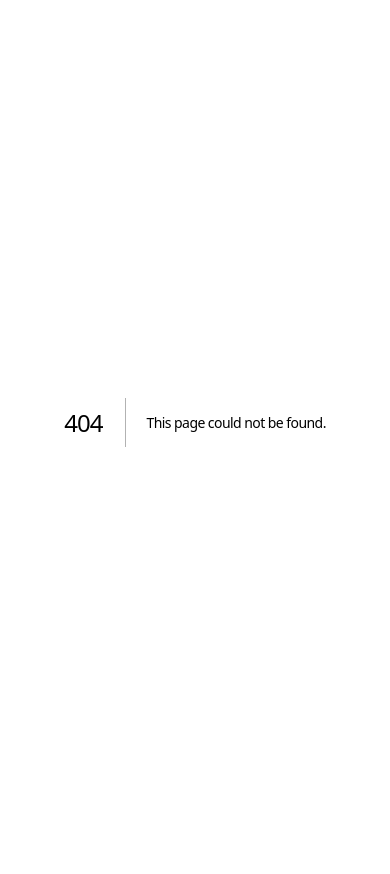
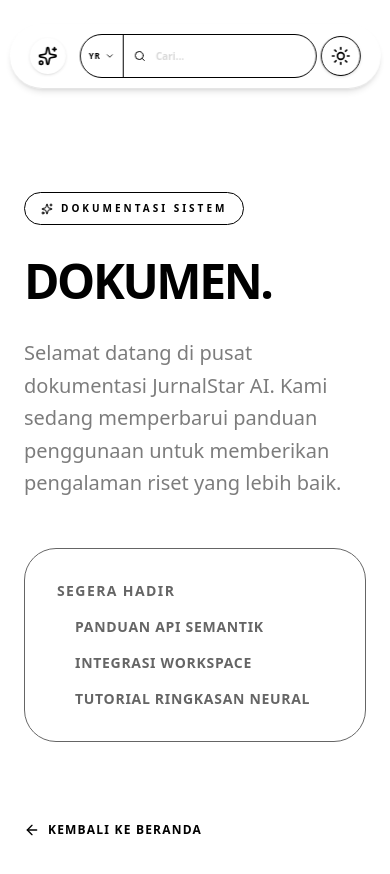
Before and after one commit to FikriBintangx/JURNALKU, a Next.js app: page /docs in a window 390 px wide. Before the commit this address had no page. Shown: the top 874 px of the page. Before the commit the page ends 844 px from the top, so only its background shows below. Built offline with nearby package versions, Linux system fonts and the light colour scheme; no server answers.

Commit message:
feat: optimize responsive UI for mobile, fix 404 docs/terms/privacy pages, and enhance year filtering logic

```diff
--- /dev/null
+++ b/src/app/docs/page.tsx
@@ -0,0 +1,42 @@
+'use client';
+
+import Link from 'next/link';
+import { Sparkles, ArrowLeft } from 'lucide-react';
+import Navbar from '@/components/Navbar';
+
+export default function DocsPage() {
+  return (
+    <main className="min-h-screen bg-background text-foreground font-sans">
+      <Navbar />
+      <div className="max-w-4xl mx-auto pt-48 px-6 pb-24">
+        <div className="space-y-8">
+          <div className="inline-flex items-center space-x-2 bg-muted/50 border border-border px-4 py-2 rounded-full text-[10px] font-black uppercase tracking-[0.3em] text-muted-foreground">
+            <Sparkles className="w-3 h-3 text-primary" />
+            <span>Dokumentasi Sistem</span>
+          </div>
+
+          <h1 className="text-5xl md:text-7xl font-black tracking-tighter uppercase">Dokumen.</h1>
+
+          <div className="prose prose-invert max-w-none opacity-60">
+            <p className="text-xl font-medium leading-relaxed">
+              Selamat datang di pusat dokumentasi JurnalStar AI. Kami sedang memperbarui panduan penggunaan untuk memberikan pengalaman riset yang lebih baik.
+            </p>
+            <div className="mt-12 p-8 border border-border rounded-[2rem] bg-muted/20">
+              <h3 className="text-foreground font-black uppercase tracking-widest text-sm mb-4">Segera Hadir</h3>
+              <ul className="space-y-4 text-sm font-bold uppercase tracking-wider list-none p-0">
+                <li className="flex items-center gap-3"><div className="w-1.5 h-1.5 bg-primary rounded-full" /> Panduan API Semantik</li>
+                <li className="flex items-center gap-3"><div className="w-1.5 h-1.5 bg-primary rounded-full" /> Integrasi Workspace</li>
+                <li className="flex items-center gap-3"><div className="w-1.5 h-1.5 bg-primary rounded-full" /> Tutorial Ringkasan Neural</li>
+              </ul>
+            </div>
+          </div>
+
+          <Link href="/" className="inline-flex items-center gap-2 text-xs font-black uppercase tracking-widest hover:text-primary transition-colors mt-12">
+            <ArrowLeft className="w-4 h-4" />
+            <span>Kembali ke Beranda</span>
+          </Link>
+        </div>
+      </div>
+    </main>
+  );
+}
--- a/src/app/page.tsx
+++ b/src/app/page.tsx
@@ -26,7 +26,7 @@
   const handleSearch = (e: React.FormEvent) => {
     e.preventDefault();
     if (query.trim()) {
-      const yearParam = selectedYear ? `&yearStart=${selectedYear}` : '';
+      const yearParam = selectedYear ? `&yearStart=${selectedYear}&sortBy=year` : '';
       router.push(`/search?q=${encodeURIComponent(query)}${yearParam}`);
     }
   };
@@ -112,15 +112,15 @@
                   }}
                   onChange={(e) => setQuery(e.target.value)}
                   placeholder="APA YANG INGIN ANDA TEMUKAN HARI INI?"
-                  className="flex-grow bg-transparent border-none outline-none text-base md:text-3xl font-black text-foreground placeholder:text-foreground/20 py-3 md:py-6 min-w-0 uppercase tracking-tighter"
+                  className="flex-grow bg-transparent border-none outline-none text-[10px] sm:text-base md:text-3xl font-black text-foreground placeholder:text-foreground/20 py-3 md:py-6 min-w-0 uppercase tracking-tighter"
                 />
-                <div className="hidden sm:flex items-center gap-2 px-6 border-l border-foreground/10 h-14 my-auto">
+                <div className="flex items-center gap-1 sm:gap-2 px-2 sm:px-6 border-l border-foreground/10 h-10 sm:h-14 my-auto">
                   <select
                     value={selectedYear}
                     onChange={(e) => setSelectedYear(e.target.value)}
-                    className="bg-transparent text-[11px] font-black uppercase tracking-[0.25em] outline-none cursor-pointer pr-2 text-foreground appearance-none"
+                    className="bg-transparent text-[8px] sm:text-[11px] font-black uppercase tracking-[0.15em] sm:tracking-[0.25em] outline-none cursor-pointer pr-1 sm:pr-2 text-foreground appearance-none"
                   >
-                    <option value="" className="bg-background text-foreground">ALL TIME</option>
+                    <option value="" className="bg-background text-foreground">TAHUN</option>
                     <option value="2026" className="bg-background text-foreground">2026</option>
                     <option value="2025" className="bg-background text-foreground">2025</option>
                     <option value="2020" className="bg-background text-foreground">LAST 5Y</option>
--- /dev/null
+++ b/src/app/privacy/page.tsx
@@ -0,0 +1,48 @@
+'use client';
+
+import Link from 'next/link';
+import { Sparkles, ArrowLeft } from 'lucide-react';
+import Navbar from '@/components/Navbar';
+
+export default function PrivacyPage() {
+  return (
+    <main className="min-h-screen bg-background text-foreground font-sans">
+      <Navbar />
+      <div className="max-w-4xl mx-auto pt-48 px-6 pb-24">
+        <div className="space-y-8">
+          <div className="inline-flex items-center space-x-2 bg-muted/50 border border-border px-4 py-2 rounded-full text-[10px] font-black uppercase tracking-[0.3em] text-muted-foreground">
+            <Sparkles className="w-3 h-3 text-primary" />
+            <span>Keamanan Data</span>
+          </div>
+
+          <h1 className="text-5xl md:text-7xl font-black tracking-tighter uppercase">Privasi.</h1>
+
+          <div className="prose prose-invert max-w-none opacity-60">
+            <p className="text-xl font-medium leading-relaxed">
+              Kebijakan Privasi JurnalStar AI dalam melindungi data riset Anda.
+            </p>
+            <div className="mt-12 space-y-12">
+              <section>
+                <h3 className="text-foreground font-black uppercase tracking-widest text-sm mb-4">1. Data yang Kami Kumpulkan</h3>
+                <p className="text-sm font-bold leading-relaxed">
+                  Kami mengumpulkan query pencarian untuk meningkatkan akurasi AI. Data identitas personal hanya disimpan jika Anda mendaftar akun untuk Workspace.
+                </p>
+              </section>
+              <section>
+                <h3 className="text-foreground font-black uppercase tracking-widest text-sm mb-4">2. Keamanan Riset</h3>
+                <p className="text-sm font-bold leading-relaxed">
+                  Semua bookmark dan history pencarian dalam Workspace bersifat privat dan tidak akan dibagikan kepada pihak ketiga.
+                </p>
+              </section>
+            </div>
+          </div>
+
+          <Link href="/" className="inline-flex items-center gap-2 text-xs font-black uppercase tracking-widest hover:text-primary transition-colors mt-12">
+            <ArrowLeft className="w-4 h-4" />
+            <span>Kembali ke Beranda</span>
+          </Link>
+        </div>
+      </div>
+    </main>
+  );
+}
--- a/src/app/search/page.tsx
+++ b/src/app/search/page.tsx
@@ -31,12 +31,12 @@
   const provider = (searchParams.get('provider') as 'default' | 'googlescholar') || 'default';
   const [isFilterOpen, setIsFilterOpen] = useState(false);
   const [filters, setFilters] = useState<SearchFilters>({
-    yearStart: 1900,
-    yearEnd: new Date().getFullYear(),
-    openAccess: false,
-    hasPdf: false,
-    minCitations: 0,
-    sortBy: 'relevance'
+    yearStart: searchParams.get('yearStart') ? parseInt(searchParams.get('yearStart')!) : 1900,
+    yearEnd: searchParams.get('yearEnd') ? parseInt(searchParams.get('yearEnd')!) : new Date().getFullYear(),
+    openAccess: searchParams.get('openAccess') === 'true',
+    hasPdf: searchParams.get('hasPdf') === 'true',
+    minCitations: searchParams.get('minCitations') ? parseInt(searchParams.get('minCitations')!) : 0,
+    sortBy: (searchParams.get('sortBy') as any) || 'relevance'
   });
 
   const observer = useRef<IntersectionObserver | null>(null);
--- /dev/null
+++ b/src/app/terms/page.tsx
@@ -0,0 +1,48 @@
+'use client';
+
+import Link from 'next/link';
+import { Sparkles, ArrowLeft } from 'lucide-react';
+import Navbar from '@/components/Navbar';
+
+export default function TermsPage() {
+  return (
+    <main className="min-h-screen bg-background text-foreground font-sans">
+      <Navbar />
+      <div className="max-w-4xl mx-auto pt-48 px-6 pb-24">
+        <div className="space-y-8">
+          <div className="inline-flex items-center space-x-2 bg-muted/50 border border-border px-4 py-2 rounded-full text-[10px] font-black uppercase tracking-[0.3em] text-muted-foreground">
+            <Sparkles className="w-3 h-3 text-primary" />
+            <span>Legal & Kebijakan</span>
+          </div>
+
+          <h1 className="text-5xl md:text-7xl font-black tracking-tighter uppercase">Syarat.</h1>
+
+          <div className="prose prose-invert max-w-none opacity-60">
+            <p className="text-xl font-medium leading-relaxed">
+              Syarat dan Ketentuan Penggunaan Layanan JurnalStar AI.
+            </p>
+            <div className="mt-12 space-y-12">
+              <section>
+                <h3 className="text-foreground font-black uppercase tracking-widest text-sm mb-4">1. Penggunaan Layanan</h3>
+                <p className="text-sm font-bold leading-relaxed">
+                  Layanan ini disediakan untuk tujuan riset akademis dan personal. Penggunaan bot atau scraping otomatis tanpa izin tertulis dilarang keras untuk menjaga integritas provider data kami.
+                </p>
+              </section>
+              <section>
+                <h3 className="text-foreground font-black uppercase tracking-widest text-sm mb-4">2. Hak Kekayaan Intelektual</h3>
+                <p className="text-sm font-bold leading-relaxed">
+                  Semua jurnal dan publikasi yang diakses melalui JurnalStar adalah milik masing-masing penulis dan penerbit. JurnalStar hanya menyediakan indeks dan akses sesuai dengan kebijakan Open Access.
+                </p>
+              </section>
+            </div>
+          </div>
+
+          <Link href="/" className="inline-flex items-center gap-2 text-xs font-black uppercase tracking-widest hover:text-primary transition-colors mt-12">
+            <ArrowLeft className="w-4 h-4" />
+            <span>Kembali ke Beranda</span>
+          </Link>
+        </div>
+      </div>
+    </main>
+  );
+}
--- a/src/components/Navbar.tsx
+++ b/src/components/Navbar.tsx
@@ -51,7 +51,7 @@
     e.preventDefault();
     if (!query.trim()) return;
     setShowDropdown(false);
-    const yearParam = selectedYear ? `&yearStart=${selectedYear}` : '';
+    const yearParam = selectedYear ? `&yearStart=${selectedYear}&sortBy=year` : '';
     router.push(`/search?q=${encodeURIComponent(query)}${yearParam}`);
   };
 
@@ -73,26 +73,26 @@
           </div>
         </div>
 
-        <div className="hidden md:flex items-center gap-4 flex-1 max-w-xl mx-6 relative" ref={containerRef}>
+        <div className="flex items-center gap-2 sm:gap-4 flex-1 sm:max-w-xl mx-1 sm:mx-6 relative" ref={containerRef}>
           <form onSubmit={handleSearch} className="w-full relative group flex items-center bg-muted/30 border border-border rounded-full transition-all focus-within:bg-background focus-within:ring-4 focus-within:ring-foreground/5 focus-within:border-foreground-muted overflow-hidden h-11">
-            <div className="relative flex items-center px-4 h-full border-r border-border cursor-pointer hover:bg-muted transition-colors">
+            <div className="relative flex items-center px-2 sm:px-4 h-full border-r border-border cursor-pointer hover:bg-muted transition-colors">
               <select
                 value={selectedYear}
                 onChange={(e) => setSelectedYear(e.target.value)}
                 className="absolute inset-0 w-full h-full opacity-0 cursor-pointer z-10"
               >
-                <option value="" className="bg-background">Kapan pun</option>
+                <option value="" className="bg-background">Tahun</option>
                 <option value="2026" className="bg-background">2026</option>
                 <option value="2025" className="bg-background">2025</option>
                 <option value="2024" className="bg-background">2024</option>
                 <option value="2023" className="bg-background">2023</option>
                 <option value="2020" className="bg-background">2020+</option>
               </select>
-              <div className="flex items-center gap-2 pointer-events-none">
-                <span className="text-[9px] font-bold uppercase tracking-widest text-foreground-muted whitespace-nowrap">
-                  {selectedYear || 'Tahun'}
+              <div className="flex items-center gap-1 sm:gap-2 pointer-events-none">
+                <span className="text-[8px] sm:text-[9px] font-bold uppercase tracking-widest text-foreground-muted whitespace-nowrap">
+                  {selectedYear || 'YR'}
                 </span>
-                <ChevronDown className="w-3 h-3 text-foreground-muted" />
+                <ChevronDown className="w-2.5 h-2.5 sm:w-3 h-3 text-foreground-muted" />
               </div>
             </div>
 
@@ -103,10 +103,10 @@
                 value={query}
                 onFocus={() => setShowDropdown(true)}
                 onChange={(e) => setQuery(e.target.value)}
-                placeholder="Cari di mesin riset..."
-                className="w-full h-full bg-transparent pl-11 pr-4 text-[13px] font-bold outline-none placeholder:text-foreground-muted placeholder:opacity-30"
+                placeholder="Cari..."
+                className="w-full h-full bg-transparent pl-8 sm:pl-11 pr-2 sm:pr-4 text-[10px] sm:text-[13px] font-bold outline-none placeholder:text-foreground-muted placeholder:opacity-30"
               />
-              <Search className="absolute left-4 top-1/2 -translate-y-1/2 w-4 h-4 text-foreground-muted/40 group-focus-within:text-foreground transition-all" />
+              <Search className="absolute left-2.5 sm:left-4 top-1/2 -translate-y-1/2 w-3 h-3 sm:w-4 h-4 text-foreground-muted/40 group-focus-within:text-foreground transition-all" />
             </div>
           </form>
 
@@ -128,9 +128,9 @@
           </AnimatePresence>
         </div>
 
-        <div className="flex items-center gap-4">
+        <div className="flex items-center gap-2 sm:gap-4">
+          <ThemeToggle />
           <div className="hidden sm:flex items-center gap-4">
-            <ThemeToggle />
             {user ? (
               <Link
                 href="/profile"
@@ -147,13 +147,14 @@
               </Link>
             )}
           </div>
-          <button
-            onClick={() => router.push('/')}
-            className="sm:hidden w-9 h-9 flex items-center justify-center rounded-full bg-muted border border-border text-foreground active:scale-95 transition-all"
-            title="Cari Jurnal"
-          >
-            <Search className="w-4 h-4" />
-          </button>
+          {user && (
+            <Link
+              href="/profile"
+              className="sm:hidden w-8 h-8 rounded-full bg-foreground text-background flex items-center justify-center active:scale-95 transition-all overflow-hidden"
+            >
+              <User className="w-4 h-4" />
+            </Link>
+          )}
         </div>
       </div>
 
```
